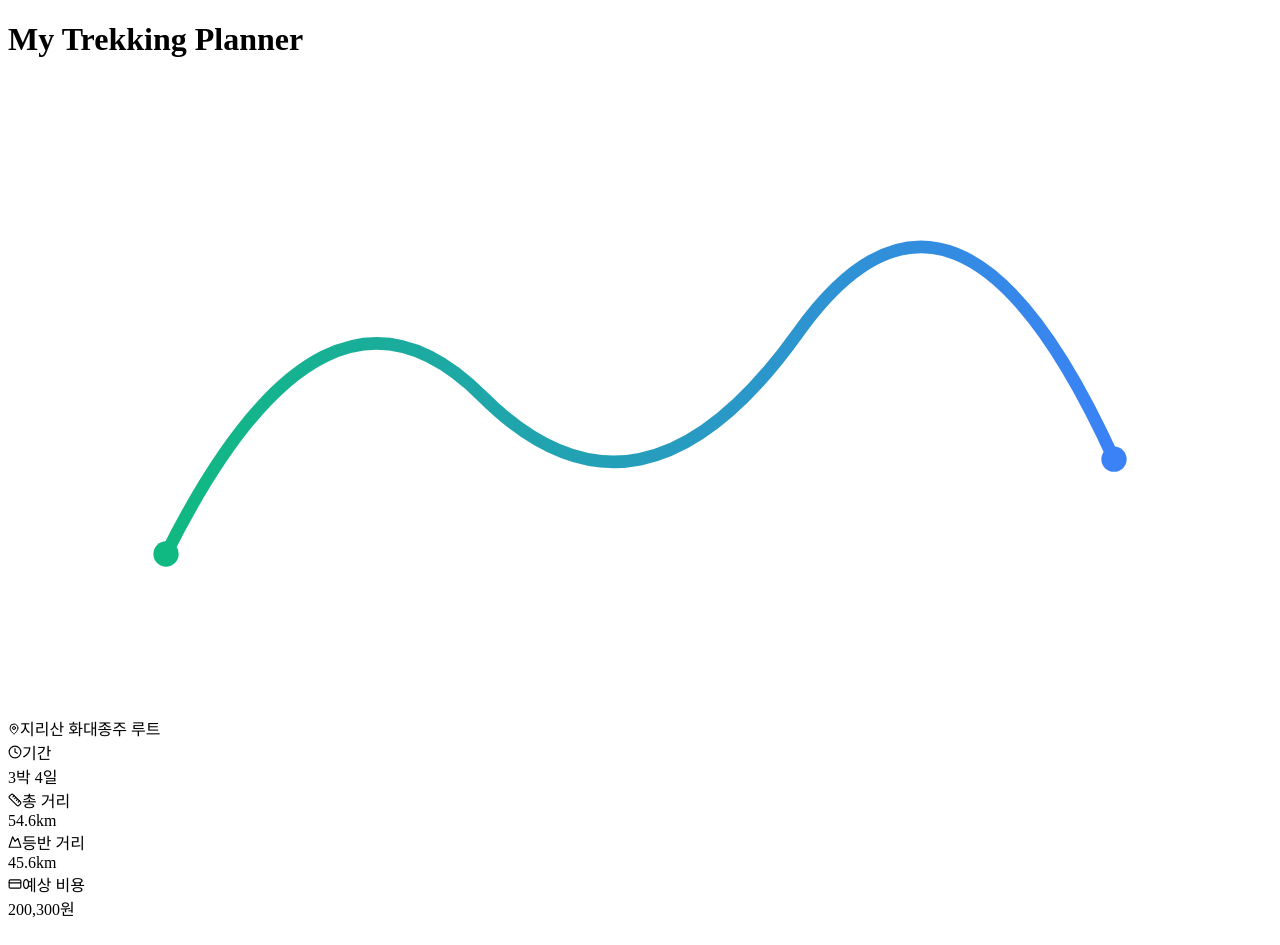
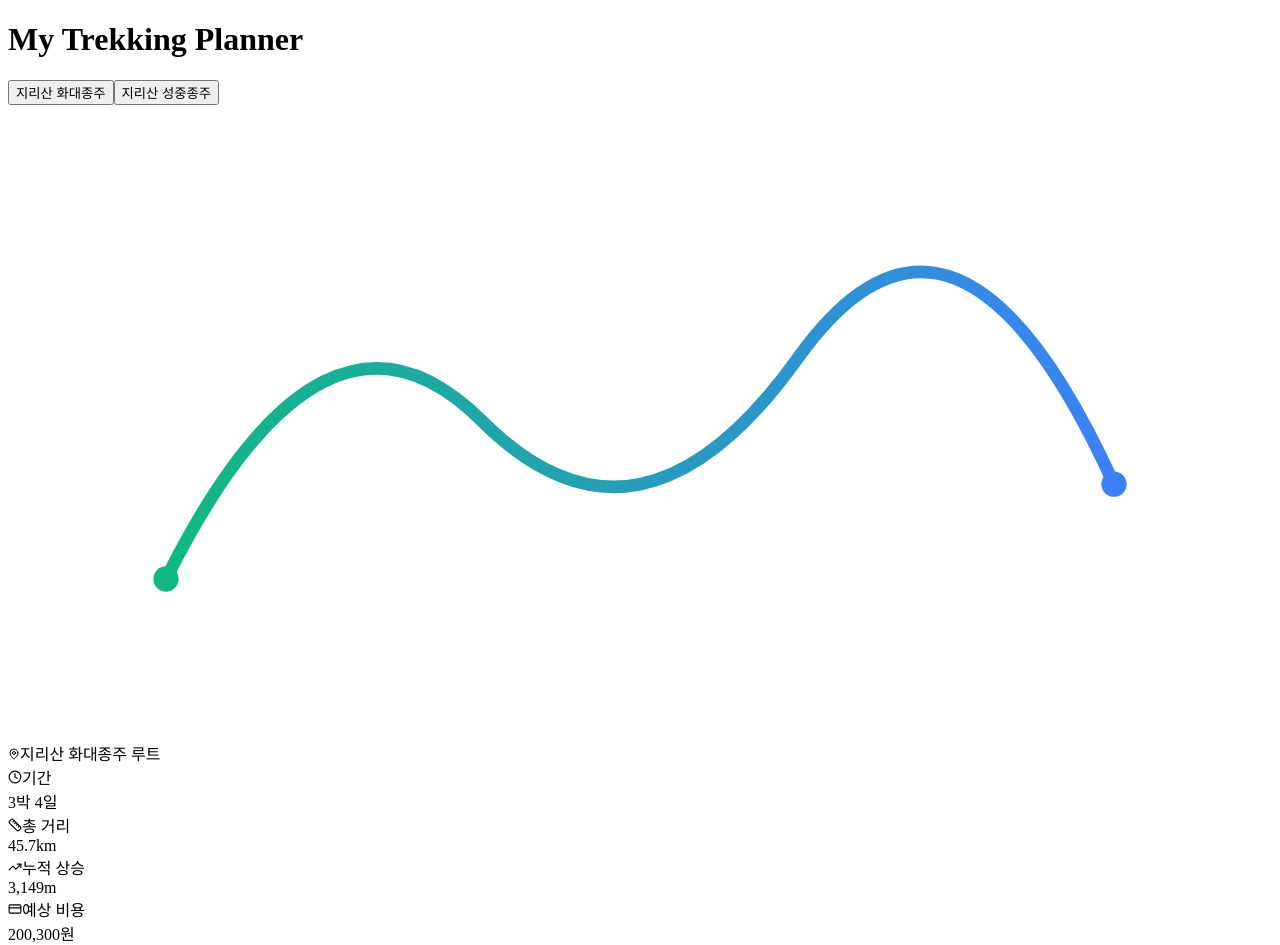
Before and after one commit to jgjeong730/Trekking_1, a React (Vite) app: page / in a window 1280 px wide. Shown: the top 945 px of the page. Built offline with nearby package versions, Linux system fonts and the light colour scheme; the HTML template or start-up script is replaced by a standard one.

Commit message:
Update app with Jirisan Guidebook data and Seong-Jung course

```diff
--- a/src/data/courses/index.json
+++ b/src/data/courses/index.json
@@ -3,5 +3,11 @@
     "id": "jirisan-hwadae",
     "name": "지리산 화대종주",
     "icon": "mountain"
+  },
+  {
+    "id": "jirisan-seongjung",
+    "name": "지리산 성중종주",
+    "icon": "mountain"
   }
+
 ]
--- a/src/data/courses/jirisan-hwadae.json
+++ b/src/data/courses/jirisan-hwadae.json
@@ -5,9 +5,10 @@
     "path": "화엄사 → 대원사",
     "duration": "3박 4일",
     "distance": {
-      "total": 54.6,
-      "hiking": 45.6
+      "total": 45.7,
+      "hiking": 45.7
     },
+    "cumulativeAscent": 3149,
     "cost": 200300
   },
   "days": [
@@ -18,7 +19,8 @@
         { "id": "d1-s1", "type": "transport", "title": "서울남부터미널 출발", "time": "09:00 - 12:10", "duration": "3h 10m", "cost": 29000, "transport": "우등버스" },
         { "id": "d1-s2", "type": "meal", "title": "구례 점심식사", "time": "12:10 - 13:00", "duration": "50m", "cost": 10000 },
         { "id": "d1-s3", "type": "transport", "title": "구례터미널 → 화엄사 일주문", "time": "13:00 - 13:20", "duration": "20m", "cost": 20000, "transport": "택시", "note": "010-7118-0208" },
-        { "id": "d1-s4", "type": "hiking", "title": "화엄사 일주문 → 노고단 대피소", "time": "13:20 - 17:20", "duration": "4h", "distance": 7, "accumulated": 7, "checkpoints": ["용소", "연기암", "국수등", "중재", "집선대", "코재", "무넹기"], "note": "30분 휴식 포함" },
+        { "id": "d1-s4", "type": "hiking", "title": "화엄사 일주문 → 노고단 대피소", "time": "13:20 - 15:50", "duration": "2h 30m", "distance": 7, "accumulated": 7, "checkpoints": ["용소", "연기암", "국수등", "중재", "집선대", "코재", "무넹기"], "difficulty": "매우 높음", "note": "1,000m 급상승 구간 / 무넹기까지 고난도" },
+
         { "id": "d1-s5", "type": "event", "title": "노고단 대피소 → 노고단 고개 (일몰)", "time": "18:00 - 18:20", "duration": "20m", "distance": 1, "accumulated": 8, "note": "일몰: 18:29" },
         { "id": "d1-s6", "type": "stay", "title": "노고단 대피소 숙박 & 저녁", "time": "18:20 -", "cost": 22000, "note": "숙박 1.2만 / 저녁 1만" }
       ]
@@ -44,7 +46,7 @@
       "day": 3,
       "title": "연하천 → 장터목 대피소",
       "sections": [
-        { "id": "d3-s1", "type": "hiking", "title": "연하천 → 벽소령 → 세석 → 촛대봉", "time": "오전 - 오후" },
+        { "id": "d3-s1", "type": "hiking", "title": "연하천 → 벽소령 → 세석 → 촛대봉", "time": "오전 - 오후", "difficulty": "보통", "note": "장거리 능선 구간 (체력 안배 필수)" },
         { "id": "d3-s2", "type": "hiking", "title": "촛대봉 → 연하봉 → 제석봉(1,808m)", "time": "오후" },
         { "id": "d3-s3", "type": "hiking", "title": "제석봉 → 통천문 → 천왕봉(1,915m)", "time": "16:15 - 16:40", "duration": "25m", "distance": 0.5, "accumulated": 11.4, "note": "천왕봉 사진 촬영 16:40-17:00" },
         { "id": "d3-s4", "type": "hiking", "title": "천왕봉 → 장터목 대피소", "time": "17:00 - 18:05", "note": "일몰 18:31 감상" },
@@ -62,7 +64,7 @@
         { "id": "d4-s5", "type": "hiking", "title": "치밭목 대피소 → 무제치기폭포", "time": "09:40 - 10:10", "duration": "30m", "distance": 1.0, "accumulated": 6.7 },
         { "id": "d4-s6", "type": "hiking", "title": "무제치기폭포 → 삼거리(새재 갈림길)", "time": "10:10 - 10:40", "duration": "30m", "distance": 0.8, "accumulated": 7.5 },
         { "id": "d4-s7", "type": "hiking", "title": "삼거리 → 유평", "time": "10:40 - 12:10", "duration": "1h 30m", "distance": 4.4, "accumulated": 11.9 },
-        { "id": "d4-s8", "type": "hiking", "title": "유평 → 대원사", "time": "12:10 - 12:40", "duration": "30m", "distance": 1.5, "accumulated": 13.4 },
+        { "id": "d4-s8", "type": "hiking", "title": "유평 → 대원사", "time": "12:10 - 12:40", "duration": "30m", "distance": 1.5, "accumulated": 13.4, "difficulty": "높음", "note": "급경사 하산 주의 / 무릎 보호대 권장" },
         { "id": "d4-s9", "type": "transport", "title": "대원사 → 산청터미널", "time": "오후", "cost": 16000, "transport": "도보+버스", "note": "식사 1.5만 / 버스 1,000" },
         { "id": "d4-s10", "type": "transport", "title": "산청터미널 → 서울남부터미널", "time": "16:35 - 19:35", "cost": 28300, "transport": "우등버스" }
       ]
--- /dev/null
+++ b/src/data/courses/jirisan-seongjung.json
@@ -0,0 +1,44 @@
+{
+  "id": "jirisan-seongjung",
+  "name": "지리산 성중종주",
+  "summary": {
+    "path": "성삼재 → 중산리",
+    "duration": "1박 2일",
+    "distance": {
+      "total": 32.3,
+      "hiking": 32.3
+    },
+    "cumulativeAscent": 2335,
+    "cost": 120000
+  },
+  "days": [
+    {
+      "day": 1,
+      "title": "성삼재 → 벽소령/세석",
+      "sections": [
+        { "id": "sj-d1-s1", "type": "hiking", "title": "성삼재 → 노고단고개", "time": "08:00 - 08:40", "duration": "40m", "distance": 2.35, "accumulated": 2.35 },
+        { "id": "sj-d1-s2", "type": "hiking", "title": "노고단고개 → 삼도봉", "time": "08:40 - 10:20", "duration": "100m", "distance": 5.5, "accumulated": 7.85 },
+        { "id": "sj-d1-s3", "type": "hiking", "title": "삼도봉 → 토끼봉", "time": "10:20 - 11:20", "duration": "60m", "distance": 2.0, "accumulated": 9.85 },
+        { "id": "sj-d1-s4", "type": "hiking", "title": "토끼봉 → 연하천 대피소", "time": "11:20 - 12:20", "duration": "60m", "distance": 2.9, "accumulated": 12.75 },
+        { "id": "sj-d1-s5", "type": "hiking", "title": "연하천 → 벽소령 대피소", "time": "12:20 - 13:50", "duration": "90m", "distance": 3.6, "accumulated": 16.35 }
+      ]
+    },
+    {
+      "day": 2,
+      "title": "벽소령 → 천왕봉 → 중산리",
+      "sections": [
+        { "id": "sj-d2-s1", "type": "hiking", "title": "벽소령 → 세석 대피소", "time": "07:00 - 09:50", "duration": "170m", "distance": 6.3, "accumulated": 6.3, "difficulty": "높음", "note": "최장 능선 구간" },
+        { "id": "sj-d2-s2", "type": "hiking", "title": "세석 → 장터목 대피소", "time": "09:50 - 11:20", "duration": "90m", "distance": 3.4, "accumulated": 9.7 },
+        { "id": "sj-d2-s3", "type": "hiking", "title": "장터목 → 천왕봉", "time": "11:20 - 12:20", "duration": "60m", "distance": 1.7, "accumulated": 11.4 },
+        { "id": "sj-d2-s4", "type": "hiking", "title": "천왕봉 → 중산리", "time": "12:20 - 14:20", "duration": "120m", "distance": 5.7, "accumulated": 17.1, "difficulty": "높음", "note": "급경사 하산 주의" }
+      ]
+    }
+  ],
+  "equipment": [
+    { "category": "필수 장비", "items": [
+      { "name": "등산화 (방수)", "priority": "필수" },
+      { "name": "배낭 (30L+)", "priority": "필수" },
+      { "name": "헤드랜턴", "priority": "필수" }
+    ]}
+  ]
+}
--- a/src/tabs/Overview.jsx
+++ b/src/tabs/Overview.jsx
@@ -1,9 +1,9 @@
 import React from 'react';
 import { useCourse } from '../context/CourseContext';
-import { Mountain, MapPin, Clock, Ruler, CreditCard } from 'lucide-react';
+import { Mountain, MapPin, Clock, Ruler, CreditCard, TrendingUp } from 'lucide-react';
 
 export default function Overview() {
-  const { courseData } = useCourse();
+  const { courseData, availableCourses, selectedCourseId, setSelectedCourseId } = useCourse();
 
   if (!courseData) return <div className="text-center py-20 text-white/40">데이터를 불러오는 중...</div>;
 
@@ -11,7 +11,26 @@ export default function Overview() {
 
   return (
     <div className="space-y-6">
+      {/* Course Selector */}
+      <section className="flex gap-2 overflow-x-auto pb-2">
+        {availableCourses.map((course) => (
+          <button
+            key={course.id}
+            onClick={() => setSelectedCourseId(course.id)}
+            className={cn(
+              "px-3 py-1.5 rounded-xl text-xs font-bold whitespace-nowrap transition-all border",
+              selectedCourseId === course.id
+                ? "bg-primary/20 border-primary text-primary"
+                : "border-white/5 text-white/40 hover:border-white/10"
+            )}
+          >
+            {course.name}
+          </button>
+        ))}
+      </section>
+
       {/* Route SVG Map Placeholder */}
+
       <section className="glass rounded-3xl p-6 aspect-video flex flex-col items-center justify-center relative overflow-hidden group">
         <div className="absolute inset-0 bg-gradient-to-br from-primary/10 to-transparent opacity-50" />
         <svg viewBox="0 0 400 200" className="w-full h-full relative z-10 drop-shadow-2xl">
@@ -44,9 +63,12 @@ export default function Overview() {
       <div className="grid grid-cols-2 gap-4">
         <SummaryCard icon={Clock} label="기간" value={summary.duration} />
         <SummaryCard icon={Ruler} label="총 거리" value={`${summary.distance.total}km`} />
-        <SummaryCard icon={Mountain} label="등반 거리" value={`${summary.distance.hiking}km`} />
+        {summary.cumulativeAscent && (
+          <SummaryCard icon={TrendingUp} label="누적 상승" value={`${summary.cumulativeAscent.toLocaleString()}m`} color="text-emerald-400" />
+        )}
         <SummaryCard icon={CreditCard} label="예상 비용" value={`${summary.cost.toLocaleString()}원`} color="text-amber-400" />
       </div>
+
 
       {/* Day Summaries */}
       <section className="space-y-4">
--- a/src/tabs/Schedule.jsx
+++ b/src/tabs/Schedule.jsx
@@ -79,7 +79,19 @@ export default function Schedule() {
                   </span>
                 </div>
 
+                {section.difficulty && (
+                  <div className={cn(
+                    "inline-flex items-center gap-1 text-[9px] font-black px-2 py-0.5 rounded-lg border mb-1",
+                    section.difficulty === '매우 높음' ? "bg-red-500/10 text-red-500 border-red-500/20" :
+                    section.difficulty === '높음' ? "bg-orange-500/10 text-orange-500 border-orange-500/20" :
+                    "bg-primary/10 text-primary border-primary/20"
+                  )}>
+                    난이도: {section.difficulty}
+                  </div>
+                )}
+
                 <div className="flex flex-wrap gap-x-4 gap-y-2 text-[11px] text-white/60">
+
                   {section.duration && (
                     <div className="flex items-center gap-1">
                       <span className="w-1 h-1 bg-white/20 rounded-full" />
```
Also changed, not shown: 1 other file (tests, documents, lock files or other folders).
